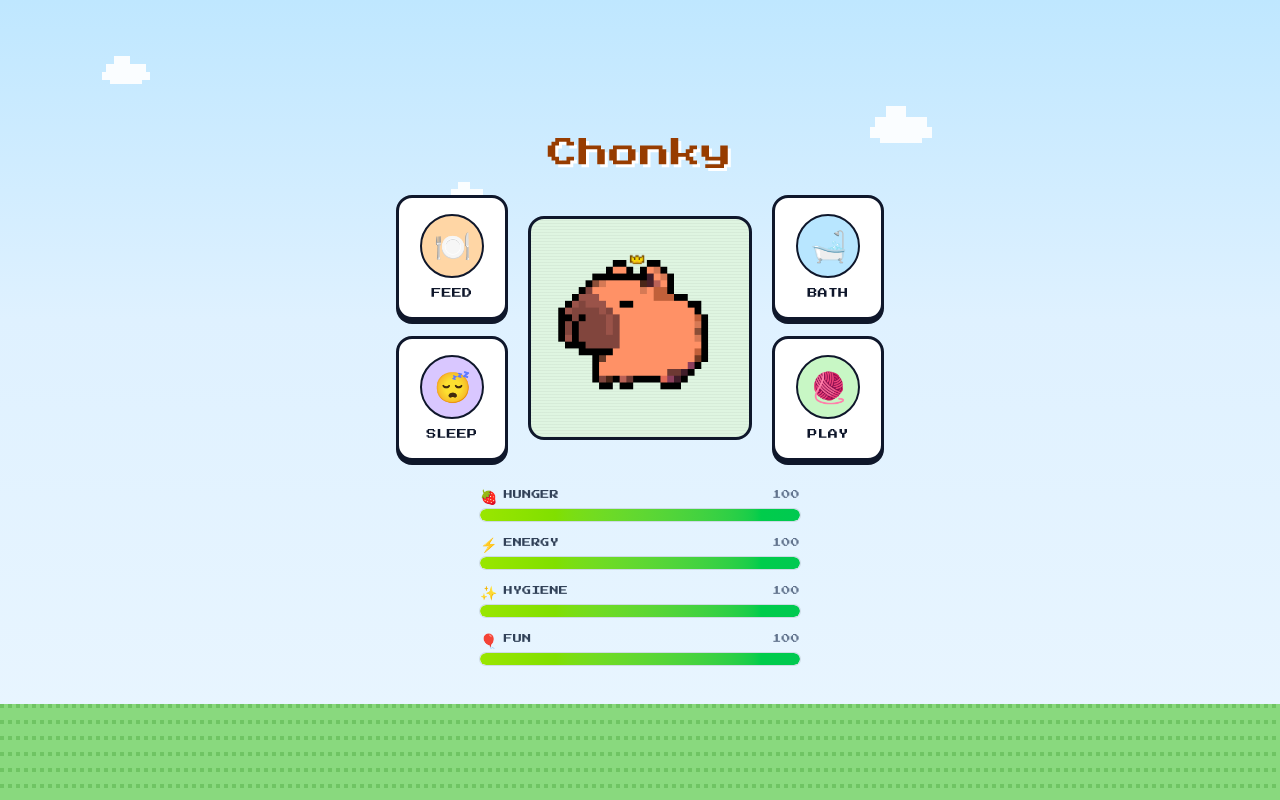
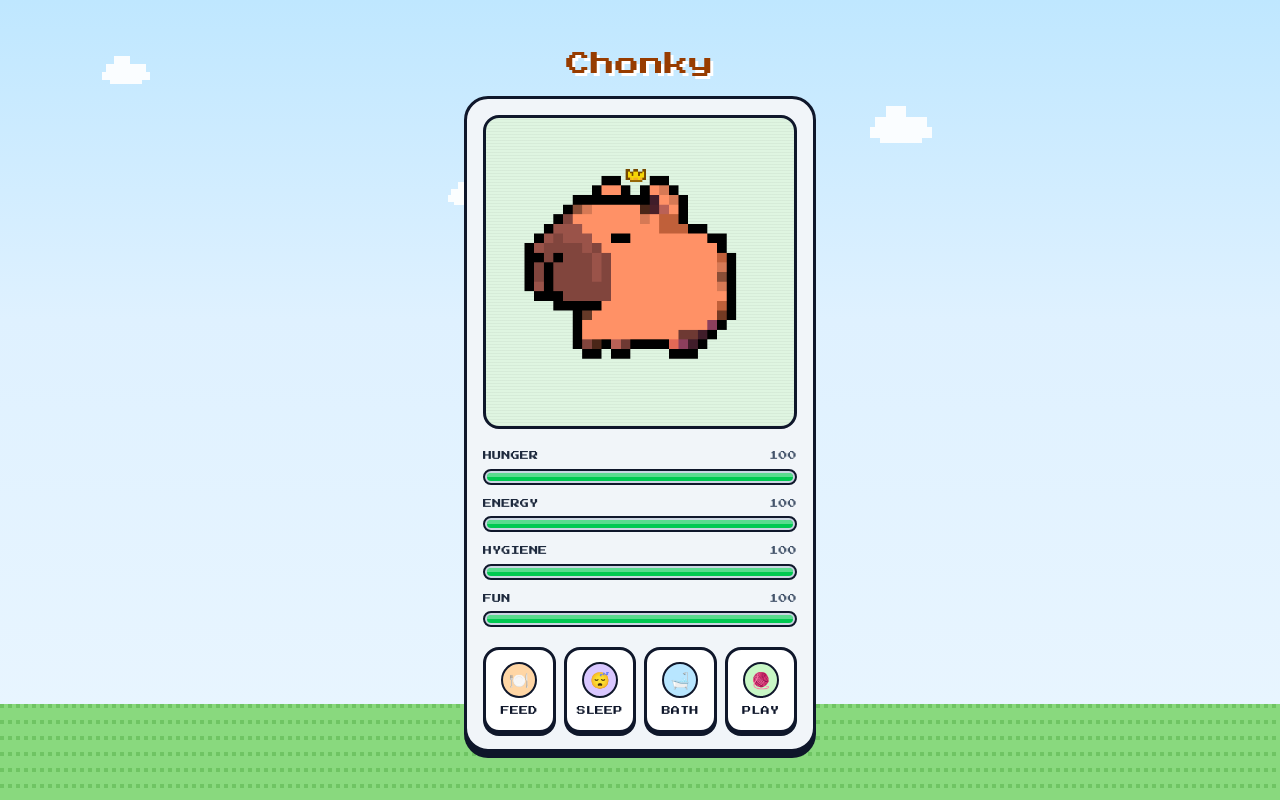
Before and after one commit to RealArgha/chonky, a Next.js app: page / in a window 1280 px wide. Built offline with nearby package versions, Linux system fonts and the light colour scheme.

Commit message:
Revert "Rework layout: bigger buttons flanking Chonky, drop the card, nicer bars"
This reverts commit f20704c2b2ca0fe3c54155332d1b31d5e1a99854.

```diff
--- a/src/app/page.tsx
+++ b/src/app/page.tsx
@@ -6,8 +6,7 @@ import { MeterBar } from "@/components/MeterBar";
 import { useChonky } from "@/hooks/useChonky";
 import { ActionKey, isSad, lowestStat, STAT_LABELS } from "@/lib/chonky";
 
-const LEFT_ACTIONS: ActionKey[] = ["eat", "sleep"];
-const RIGHT_ACTIONS: ActionKey[] = ["bath", "play"];
+const ACTIONS: ActionKey[] = ["eat", "sleep", "bath", "play"];
 
 export default function Home() {
   const { stats, actionPlaying, performAction, ready } = useChonky();
@@ -18,33 +17,28 @@ export default function Home() {
   const worst = lowestStat(stats);
 
   return (
-    <main className="mx-auto flex w-full max-w-lg flex-1 flex-col items-center justify-center gap-6 px-4 py-8">
-      <h1 className="text-center font-pixel text-3xl tracking-wide text-amber-800 [text-shadow:3px_3px_0_#ffffff]">
+    <main className="mx-auto flex w-full max-w-sm flex-1 flex-col justify-center px-4 py-8">
+      <h1 className="mb-4 text-center font-pixel text-2xl tracking-wide text-amber-800 [text-shadow:3px_3px_0_#ffffff]">
         Chonky
       </h1>
 
-      {sad && (
-        <p className="rounded-lg border-2 border-slate-900 bg-amber-200 px-3 py-1.5 text-center font-pixel text-[10px] text-slate-900">
-          Chonky&apos;s {STAT_LABELS[worst.key].toLowerCase()} is low!
-        </p>
-      )}
+      <div className="flex flex-col gap-5 rounded-3xl border-[3px] border-slate-900 bg-slate-100 p-4 shadow-[0_6px_0_0_#0f172a]">
+        {sad && (
+          <p className="rounded-lg border-2 border-slate-900 bg-amber-200 px-2 py-1 text-center font-pixel text-[9px] text-slate-900">
+            Chonky&apos;s {STAT_LABELS[worst.key].toLowerCase()} is low!
+          </p>
+        )}
 
-      <div className="flex items-center justify-center gap-3 sm:gap-5">
-        <div className="flex flex-col gap-4">
-          {LEFT_ACTIONS.map((action) => (
-            <ActionButton
-              key={action}
-              action={action}
-              disabled={actionPlaying !== null}
-              onPress={performAction}
-            />
+        <CapybaraStage actionPlaying={actionPlaying} sad={sad} />
+
+        <div className="flex flex-col gap-3">
+          {(Object.keys(stats) as (keyof typeof stats)[]).map((stat) => (
+            <MeterBar key={stat} stat={stat} value={stats[stat]} />
           ))}
         </div>
 
-        <CapybaraStage actionPlaying={actionPlaying} sad={sad} />
-
-        <div className="flex flex-col gap-4">
-          {RIGHT_ACTIONS.map((action) => (
+        <div className="grid grid-cols-4 gap-2">
+          {ACTIONS.map((action) => (
             <ActionButton
               key={action}
               action={action}
@@ -54,12 +48,6 @@ export default function Home() {
           ))}
         </div>
       </div>
-
-      <div className="flex w-full max-w-xs flex-col gap-3">
-        {(Object.keys(stats) as (keyof typeof stats)[]).map((stat) => (
-          <MeterBar key={stat} stat={stat} value={stats[stat]} />
-        ))}
-      </div>
     </main>
   );
 }
--- a/src/components/ActionButton.tsx
+++ b/src/components/ActionButton.tsx
@@ -28,15 +28,15 @@ export function ActionButton({
       type="button"
       disabled={disabled}
       onClick={() => onPress(action)}
-      className="flex w-20 flex-col items-center gap-2 rounded-2xl border-[3px] border-slate-900 bg-white px-2 py-4 shadow-[0_4px_0_0_#0f172a] transition active:translate-y-1 active:shadow-none disabled:cursor-not-allowed disabled:opacity-50 sm:w-28"
+      className="flex flex-col items-center gap-1.5 rounded-2xl border-[3px] border-slate-900 bg-white px-2 py-3 shadow-[0_3px_0_0_#0f172a] transition active:translate-y-[3px] active:shadow-none disabled:cursor-not-allowed disabled:opacity-50"
     >
       <span
-        className="flex h-14 w-14 items-center justify-center rounded-full border-2 border-slate-900 sm:h-16 sm:w-16"
+        className="flex h-9 w-9 items-center justify-center rounded-full border-2 border-slate-900"
         style={{ background: ACTION_BADGE_COLOR[action] }}
       >
-        <span className="text-2xl leading-none sm:text-3xl">{ACTION_EMOJI[action]}</span>
+        <span className="text-base leading-none">{ACTION_EMOJI[action]}</span>
       </span>
-      <span className="font-pixel text-[10px] uppercase tracking-wide text-slate-900">
+      <span className="font-pixel text-[9px] uppercase tracking-wide text-slate-900">
         {ACTION_LABELS[action]}
       </span>
     </button>
--- a/src/components/CapybaraStage.tsx
+++ b/src/components/CapybaraStage.tsx
@@ -28,7 +28,7 @@ export function CapybaraStage({
   }
 
   return (
-    <div className="relative flex aspect-square w-36 shrink-0 items-center justify-center overflow-hidden rounded-2xl border-[3px] border-slate-900 bg-[#dff5e1] sm:w-56">
+    <div className="relative flex aspect-square w-full max-w-xs items-center justify-center overflow-hidden rounded-2xl border-[3px] border-slate-900 bg-[#dff5e1]">
       <div className="pointer-events-none absolute inset-0 bg-[repeating-linear-gradient(0deg,rgba(0,0,0,0.04)_0px,rgba(0,0,0,0.04)_1px,transparent_1px,transparent_3px)]" />
       {errored ? (
         <div className="relative flex flex-col items-center gap-2 p-4 text-center text-slate-800">
--- a/src/components/MeterBar.tsx
+++ b/src/components/MeterBar.tsx
@@ -1,34 +1,28 @@
 import { STAT_LABELS, StatKey } from "@/lib/chonky";
 
-const STAT_ICON: Record<StatKey, string> = {
-  hunger: "🍓",
-  energy: "⚡",
-  hygiene: "✨",
-  fun: "🎈",
-};
-
-function barGradient(value: number): string {
-  if (value <= 20) return "from-rose-400 to-red-500";
-  if (value <= 50) return "from-amber-300 to-yellow-400";
-  return "from-lime-400 to-green-500";
+function barColor(value: number): string {
+  if (value <= 20) return "bg-red-500";
+  if (value <= 50) return "bg-yellow-400";
+  return "bg-green-500";
 }
 
 export function MeterBar({ stat, value }: { stat: StatKey; value: number }) {
   const rounded = Math.round(value);
   return (
-    <div className="flex flex-col gap-1">
-      <div className="flex items-center justify-between font-pixel text-[9px] uppercase tracking-wide text-slate-700">
-        <span className="flex items-center gap-1.5">
-          <span className="text-sm">{STAT_ICON[stat]}</span>
-          {STAT_LABELS[stat]}
-        </span>
-        <span className="tabular-nums text-slate-500">{rounded}</span>
+    <div className="flex flex-col gap-1.5">
+      <div className="flex items-baseline justify-between font-pixel text-[9px] uppercase tracking-wide text-slate-800">
+        <span>{STAT_LABELS[stat]}</span>
+        <span className="tabular-nums text-slate-600">{rounded}</span>
       </div>
-      <div className="h-3 w-full overflow-hidden rounded-full bg-white/60 shadow-inner ring-1 ring-black/10">
+      <div className="h-4 w-full rounded-full border-2 border-slate-900 bg-slate-300 p-[2px]">
         <div
-          className={`h-full rounded-full bg-gradient-to-r transition-[width] duration-500 ease-out ${barGradient(rounded)}`}
+          className="h-full overflow-hidden rounded-full transition-[width] duration-500 ease-out"
           style={{ width: `${rounded}%` }}
-        />
+        >
+          <div className={`relative h-full w-full ${barColor(rounded)}`}>
+            <div className="absolute inset-x-0 top-0 h-1/2 rounded-t-full bg-white/35" />
+          </div>
+        </div>
       </div>
     </div>
   );
```
Also changed, not shown: 1 other file (tests, documents, lock files or other folders).
